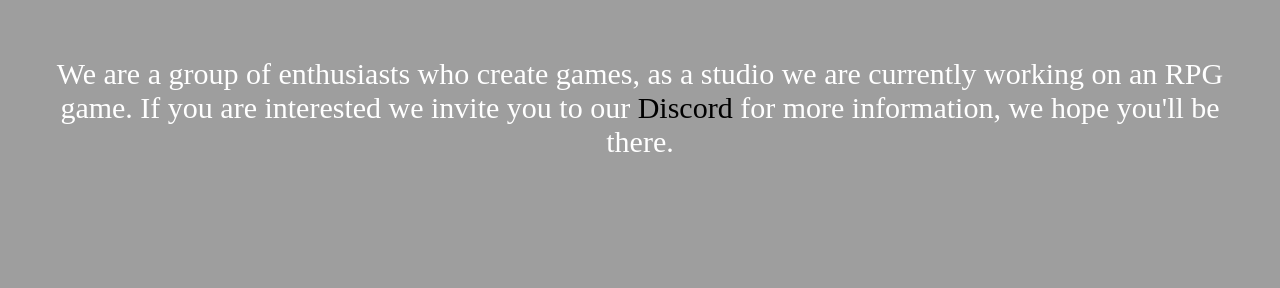
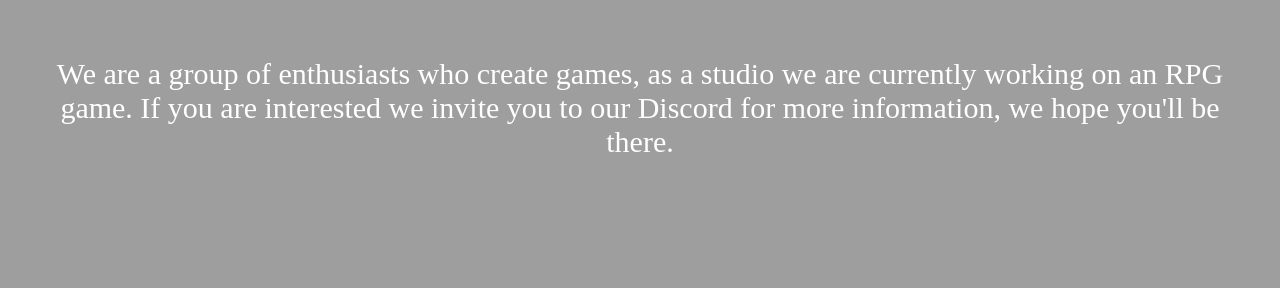
Before and after one commit to Ethericall-Studio/ethericall-studio.github.io, a Jekyll site: the page built from index.html, in a window 1280 px wide. Shown: the part 404-692 px from the top of the page. Built offline with Jekyll 4.4.1, drawn with Linux system fonts in a browser that asks for light colours; some web fonts are replaced.

Commit message:
Update class

```diff
--- a/index.html
+++ b/index.html
@@ -6,7 +6,7 @@
 <div class="hero-grid">
 <h1 class="hero-title">Hi!</h1>
 <p class="hero-title2">We are a group of enthusiasts who create games, as a studio we are currently working on an RPG game. {% if site.discord %}If you are interested
-we invite you to our <a href="{{ site.url }}{{ site.baseurl }}/discord">Discord</a> for more information, we hope you'll be there. {% endif %}</p>
+we invite you to our <a href="{{ site.url }}{{ site.baseurl }}/discord" class="perm-white">Discord</a> for more information, we hope you'll be there. {% endif %}</p>
 </div>
 </section>
 <section class="about">
```
